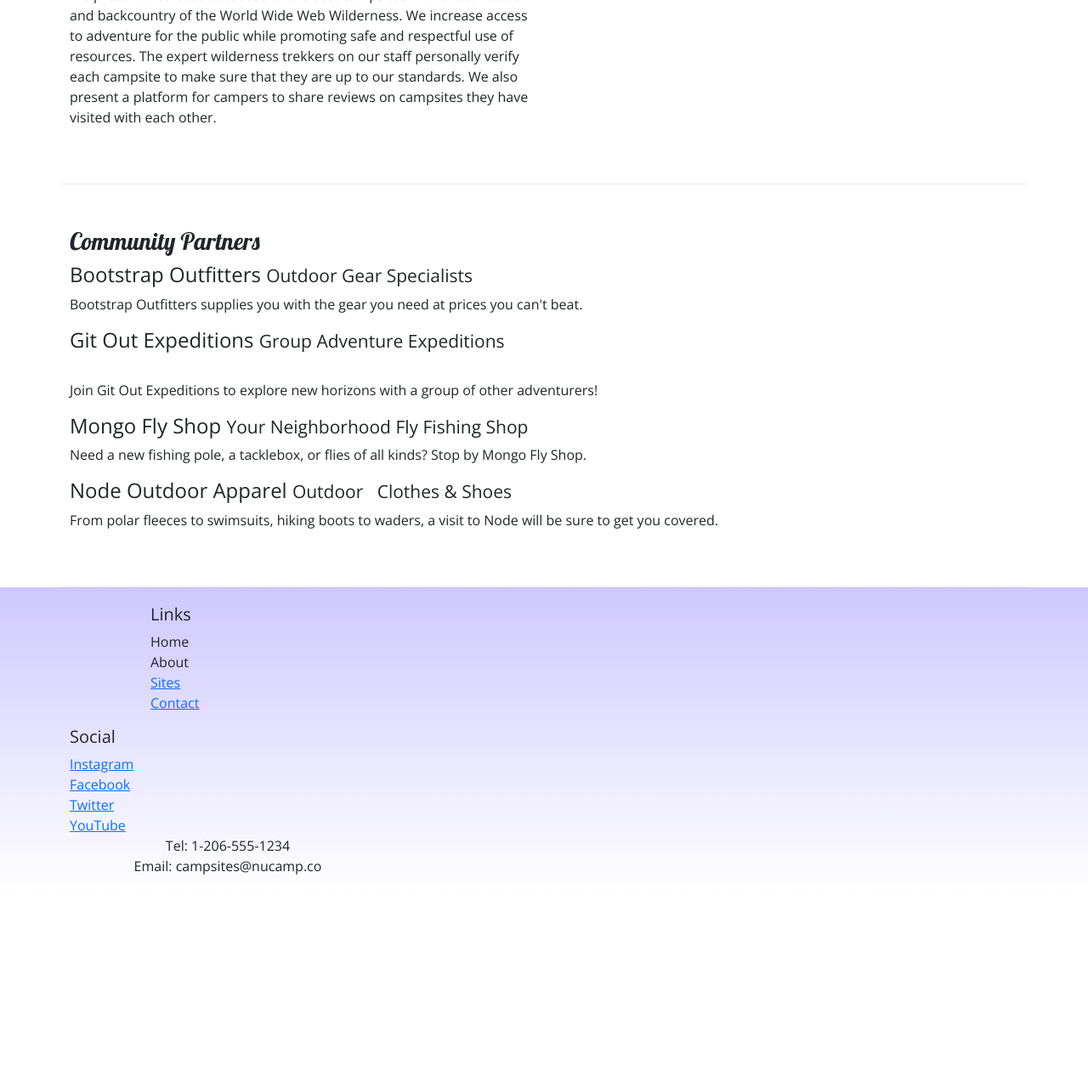
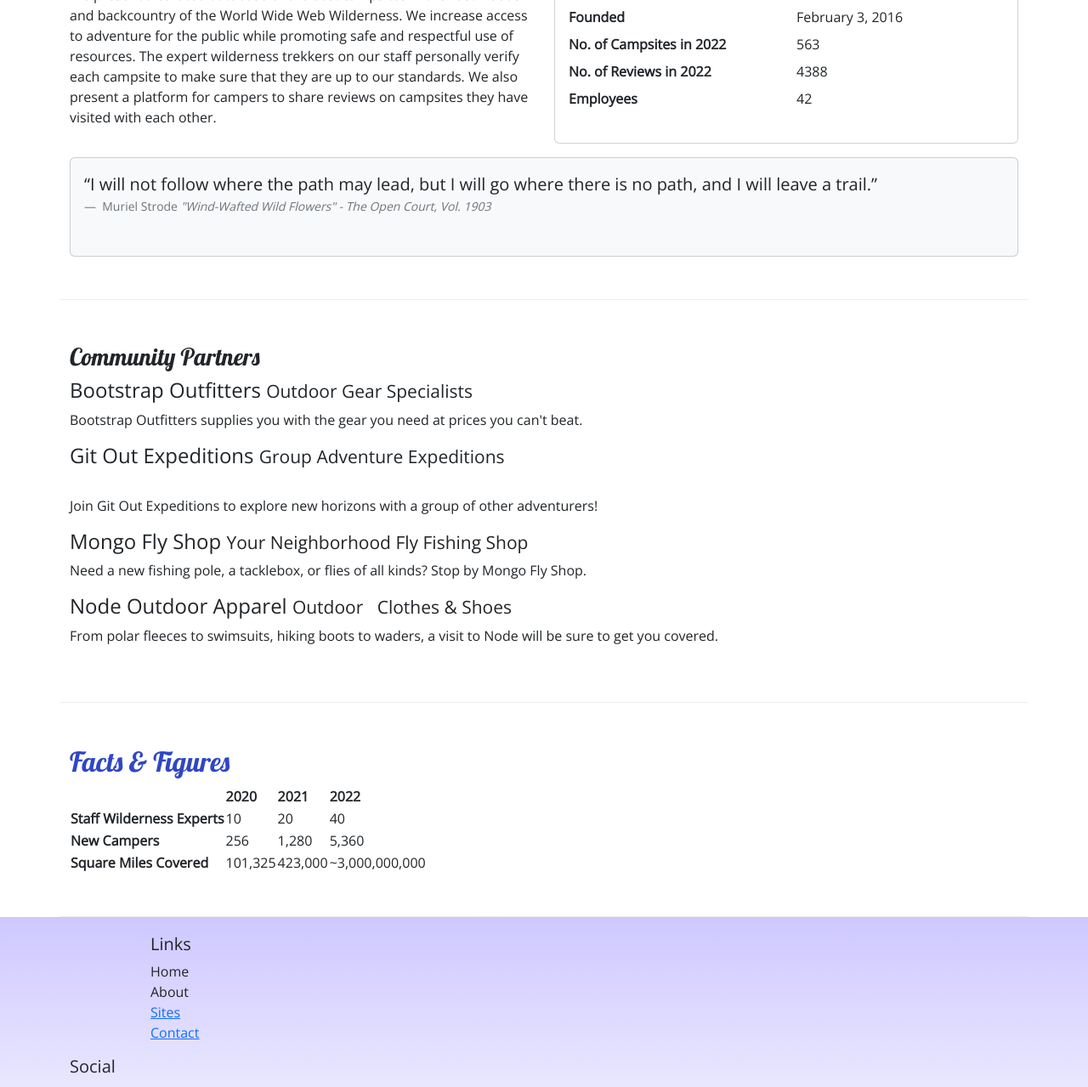
Before and after one commit to tonybria/Nucamp-website, a plain HTML site: page aboutus.html in a window 1280 px wide. Shown: the part 383-1662 px from the top of the page at 85% size. Before the commit the page ends 1434 px from the top, so only its background shows below. Drawn offline with nearby package versions, Linux system fonts and the light colour scheme; files that its build step writes are made by us from their sources.

Commit message:
Tables and Cards

```diff
--- a/aboutus.html
+++ b/aboutus.html
@@ -37,12 +37,42 @@
         </div>
 
         <section class="row row-content">
-            <div class="col-md-6">
+            <div class="col-sm-6">
                 <h3>Our Mission</h3>
-                <p>We present a curated database of the best campsites in the vast woods and backcountry of the World Wide Web Wilderness. We increase access
-                to adventure for the public while promoting safe and respectful use of resources. The expert wilderness trekkers on our staff personally verify each
-                campsite to make sure that they are up to our standards. We also present a platform for campers to share reviews on campsites they have visited
-                with each other.</p>
+                <p>We present a curated database of the best campsites in the vast woods and backcountry of the World
+                    Wide Web Wilderness. We increase access to adventure for the public while promoting safe and
+                    respectful use of resources. The expert wilderness trekkers on our staff personally verify each
+                    campsite to make sure that they are up to our standards. We also present a platform for campers to
+                    share reviews on campsites they have visited with each other.</p>
+            </div>
+            <div class="col-sm-6">
+                <div class="card">
+                    <h3 class="card-header bg-primary text-white">Facts At a Glance</h3>
+                    <div class="card-body">
+                        <dl class="row">
+                            <dt class="col-6">Founded</dt>
+                            <dd class="col-6">February 3, 2016</dd>
+                            <dt class="col-6">No. of Campsites in 2022</dt>
+                            <dd class="col-6">563</dd>
+                            <dt class="col-6">No. of Reviews in 2022</dt>
+                            <dd class="col-6">4388</dd>
+                            <dt class="col-6">Employees</dt>
+                            <dd class="col-6">42</dd>
+                        </dl>
+                    </div>
+                </div>
+            </div>
+            <div class="col">
+                <div class="card bg-light mt-3">
+                    <figure class="card-body">
+                        <blockquote class="blockquote">
+                            <q>I will not follow where the path may lead, but I will go where there is no path, and I will leave a trail.</q>
+                        </blockquote>
+                        <figcaption class="blockquote-footer">
+                            Muriel Strode <cite>"Wind-Wafted Wild Flowers" - The Open Court, Vol. 1903</cite>
+                        </figcaption>
+                   </figure>
+                </div>
             </div>
         </section>
 
@@ -64,6 +94,45 @@
             </div>
 
         </section>
+
+         <section class="row row-content">
+            <div>
+                <h2>Facts & Figures</h2>
+                <div>
+                    <table>
+                        <thead>
+                            <tr>
+                                <th></th>
+                                <th>2020</th>
+                                <th>2021</th>
+                                <th>2022</th>
+                            </tr>
+                        </thead>
+                        <tbody>
+                            <tr>
+                                <th>Staff Wilderness Experts</th>
+                                <td>10</td>
+                                <td>20</td>
+                                <td>40</td>
+                            </tr>
+                            <tr>
+                                <th>New Campers</th>
+                                <td>256</td>
+                                <td>1,280</td>
+                                <td>5,360</td>
+                            </tr>
+                            <tr>
+                                <th>Square Miles Covered</th>
+                                <td>101,325</td>
+                                <td>423,000</td>
+                                <td>~3,000,000,000</td>
+                            </tr>
+                        </tbody>
+                    </table>
+                </div>
+            </div>
+
+         </section>
 
     </main>
 
```
